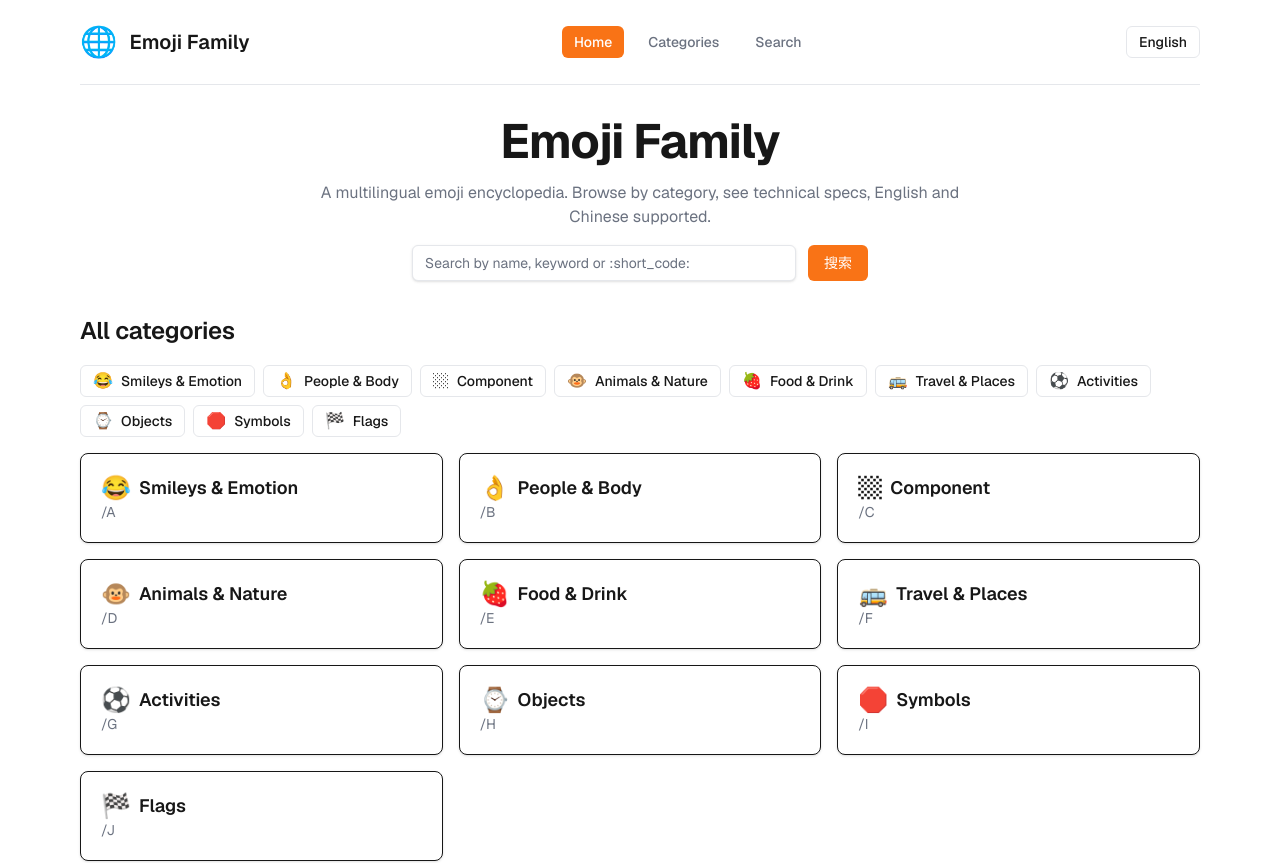
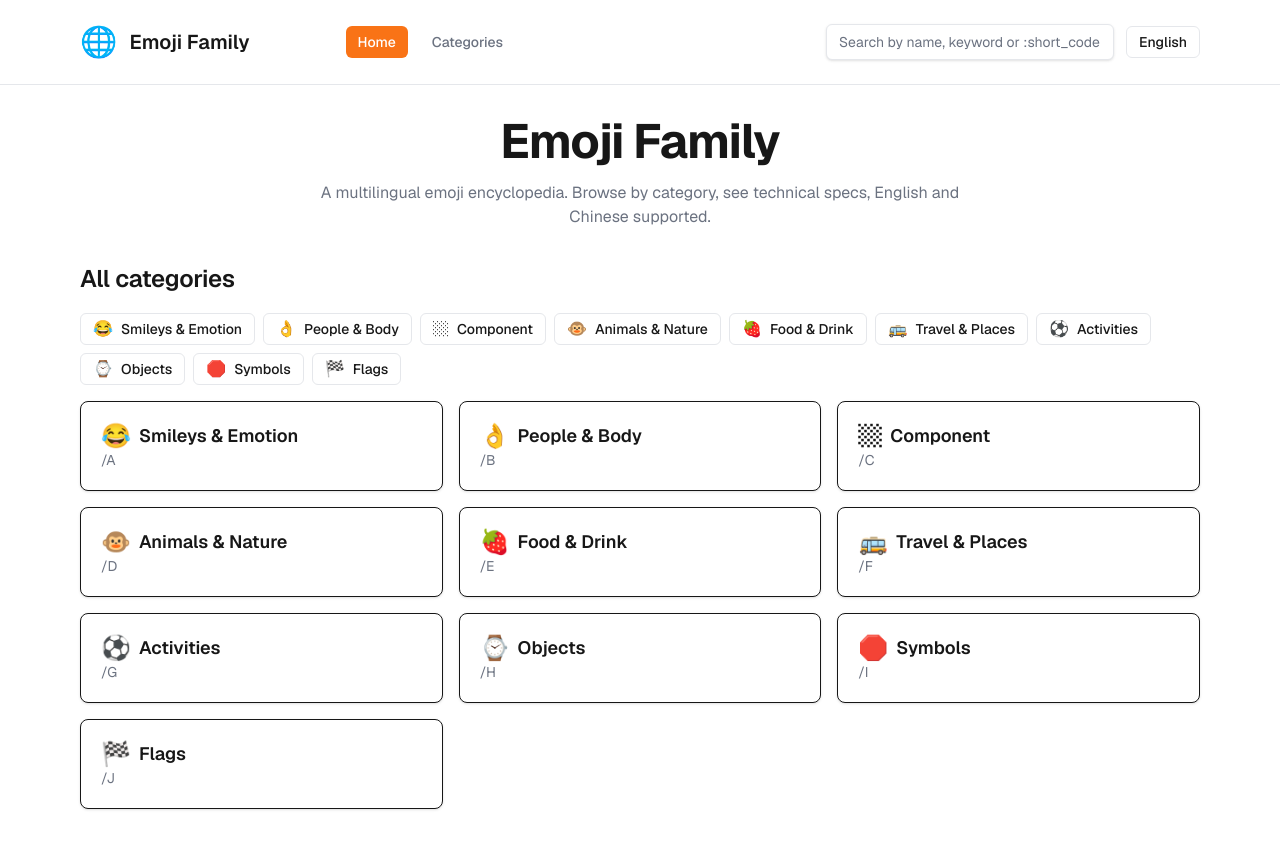
Before and after one commit to aisin/emoji-family-next, a Next.js app: page /en in a window 1280 px wide. Shown: the top 863 px of the page. Built offline with nearby package versions, Linux system fonts and the light colour scheme.

Commit message:
style: header 调整

```diff
--- a/src/app/[lang]/layout.tsx
+++ b/src/app/[lang]/layout.tsx
@@ -18,12 +18,16 @@ export default async function LangLayout({
   const resolved = await Promise.resolve(params);
   const lang = normalizeLang(resolved.lang);
   return (
-    <div className="container" lang={lang}>
+    <div lang={lang}>
+      {/* Full-width header */}
       <Header lang={lang as SupportedLanguage} />
-      <main id="main" className="py-8">{children}</main>
-      <BackToTop />
-      <ToastProvider />
-      <Footer lang={lang as SupportedLanguage} />
+      {/* Constrained content area */}
+      <div className="container">
+        <main id="main" className="py-8">{children}</main>
+        <BackToTop />
+        <ToastProvider />
+        <Footer lang={lang as SupportedLanguage} />
+      </div>
     </div>
   );
 }
--- a/src/app/[lang]/page.tsx
+++ b/src/app/[lang]/page.tsx
@@ -46,9 +46,6 @@ export default async function HomePage({
 <p className="text-muted-foreground max-w-2xl mx-auto">
           {t.home.tagline}
         </p>
-        <div className="flex justify-center">
-          <SearchBox lang={lang} placeholder={t.home.search_placeholder} />
-        </div>
       </section>
 
       <section className="section space-y-4">
--- a/src/app/[lang]/search/page.tsx
+++ b/src/app/[lang]/search/page.tsx
@@ -1,96 +1,12 @@
-import { searchEmojis } from "@/app/lib/search";
+import { redirect } from "next/navigation";
 import type { SupportedLanguage } from "@/app/lib/i18n";
-import Link from "next/link";
-import { uiText } from "@/app/lib/ui-strings";
-import type { Metadata } from "next";
-import { Card } from "@/app/ui/shadcn/card";
-import { Button } from "@/app/ui/shadcn/button";
-import SearchBox from "@/app/ui/SearchBox";
-import RecentSearches from "@/app/ui/RecentSearches";
-import { POPULAR_QUERIES } from "@/app/lib/search-config";
 
-export const metadata: Metadata = {
-  robots: { index: false, follow: true },
-};
-
-export default async function SearchPage({
+// Search page removed — keep the file minimal and redirect to home
+export default async function RemovedSearchPage({
   params,
-  searchParams,
 }: {
   params: Promise<{ lang: SupportedLanguage }>;
-  searchParams: Promise<{ q?: string }>;
 }) {
   const { lang } = await Promise.resolve(params);
-  const sp = await Promise.resolve(searchParams);
-  const q = (sp.q ?? "").toString();
-  const results = q ? searchEmojis(q, lang) : [];
-  const t = uiText(lang);
-
-  return (
-    <div className="space-y-6 section">
-      <h1 className="section-title">{t.search.title}</h1>
-      <div className="flex">
-        <SearchBox lang={lang} placeholder={t.home.search_placeholder} autoFocus />
-      </div>
-      {q ? (
-        <p className="text-muted-foreground">{t.search.results_count(results.length, q)}</p>
-      ) : (
-        <>
-          <p className="text-muted-foreground">{t.search.start_typing}</p>
-          <div className="flex flex-col gap-3">
-            <div className="flex flex-wrap items-center gap-2 text-sm">
-              <span className="text-muted-foreground">{t.search.popular_label}</span>
-              {(POPULAR_QUERIES[lang] ?? t.search.examples).map((ex) => (
-                <Button asChild key={ex} variant="outline" size="sm">
-                  <Link href={`/${lang}/search?q=${encodeURIComponent(ex)}`}>{ex}</Link>
-                </Button>
-              ))}
-            </div>
-            <RecentSearches lang={lang} />
-          </div>
-        </>
-      )}
-
-      {q && results.length === 0 ? (
-        <div className="text-center text-muted-foreground py-12 border border-border rounded-md">
-          {t.search.no_results(q)}
-          <div className="mt-3 flex items-center justify-center gap-3">
-            <Button asChild variant="outline" size="sm">
-              <Link href={`/${lang}/categories`} aria-label={t.common.browse_categories}>{t.common.browse_categories}</Link>
-            </Button>
-            <Button asChild variant="outline" size="sm">
-              <Link href={`/${lang}`} aria-label={t.common.back_home}>{t.common.back_home}</Link>
-            </Button>
-          </div>
-          <div className="mt-3 flex items-center justify-center gap-2 text-sm">
-            <span>{t.search.try_examples}</span>
-            {t.search.examples.slice(0, 3).map((ex) => (
-              <Button asChild key={ex} variant="outline" size="sm">
-                <Link href={`/${lang}/search?q=${encodeURIComponent(ex)}`}>{ex}</Link>
-              </Button>
-            ))}
-          </div>
-        </div>
-      ) : (
-        <div className="grid gap-4 grid-cols-1 md:grid-cols-2 lg:grid-cols-3">
-          {results.map((e) => (
-            <Link
-              key={e.base_info.unicode}
-              href={`/${lang}/emoji/${encodeURIComponent(e.base_info.unicode)}`}
-              prefetch={false}
-              className="group block rounded-lg focus:outline-none focus-visible:ring-2 focus-visible:ring-ring"
-              aria-label={t.search.view_details_aria(e.base_info.short_name)}
-            >
-              <Card className="p-5 transition-shadow hover:shadow-md">
-                <div className="text-4xl">{e.emoji}</div>
-                <div className="text-lg font-semibold">{e.base_info.short_name}</div>
-                <div className="text-sm text-muted-foreground">{e.base_info.unicode}</div>
-                <span className="sr-only">{t.common.view_details}</span>
-              </Card>
-            </Link>
-          ))}
-        </div>
-      )}
-    </div>
-  );
+  redirect(`/${lang}`);
 }
--- a/src/app/ui/Header.tsx
+++ b/src/app/ui/Header.tsx
@@ -6,54 +6,34 @@ import { uiText } from "@/app/lib/ui-strings";
 import { Sheet, SheetContent, SheetTrigger, SheetHeader, SheetTitle, SheetDescription } from "@/app/ui/shadcn/sheet";
 import { Button } from "@/app/ui/shadcn/button";
 import { Menu } from "lucide-react";
+import SearchBox from "@/app/ui/SearchBox";
+import MobileSearch from "@/app/ui/MobileSearch";
 
 export default function Header({ lang }: { lang: SupportedLanguage }) {
   const t = uiText(lang);
   return (
     <header className="header-sticky py-6">
 <a href="#main" className="sr-only focus:not-sr-only focus:fixed focus:top-2 focus:left-2 focus:z-50 focus:bg-primary focus:text-primary-foreground focus:px-3 focus:py-2 focus:rounded-md">{t.header.skip_to_content}</a>
-      <div className="flex items-center justify-between">
+      <div className="container relative">
+        <div className="flex items-center justify-between gap-4">
+          {/* Left: logo + nav */}
+          <div className="flex items-center gap-4 md:gap-20 lg:gap-24">
             <Link href={`/${lang}`} className="flex items-center gap-3 text-xl font-semibold">
               <span className="text-3xl">🌐</span>
               <span>Emoji Family</span>
             </Link>
             {/* Desktop nav */}
             <HeaderNav lang={lang} />
-        {/* Desktop language switcher */}
+          </div>
+          {/* Right: search + language */}
           <div className="hidden md:flex items-center gap-3">
+            <div className="w-72">
+              <SearchBox lang={lang} placeholder={t.home.search_placeholder} withSubmitButton={false} />
+            </div>
             <LanguageSwitcher currentLang={lang} />
           </div>
-        {/* Mobile menu */}
-        <div className="md:hidden">
-          <Sheet>
-            <SheetTrigger asChild>
-              <Button variant="outline" size="sm" aria-label="Open menu">
-                <Menu className="h-5 w-5" />
-              </Button>
-            </SheetTrigger>
-            <SheetContent side="right">
-              <SheetHeader>
-                <SheetTitle>Menu</SheetTitle>
-                <SheetDescription>Press Esc to close</SheetDescription>
-              </SheetHeader>
-              <div className="mt-4 space-y-4">
-                <nav className="flex flex-col gap-2" aria-label="Primary">
-                  <Button asChild variant="ghost" size="sm">
-                    <Link href={`/${lang}`}>{t.header.home}</Link>
-                  </Button>
-                  <Button asChild variant="ghost" size="sm">
-                    <Link href={`/${lang}/categories`}>{t.header.categories}</Link>
-                  </Button>
-                  <Button asChild variant="ghost" size="sm">
-                    <Link href={`/${lang}/search`}>{t.header.search}</Link>
-                  </Button>
-                </nav>
-                <div className="pt-2 border-t">
-                  <LanguageSwitcher currentLang={lang} />
-                </div>
-              </div>
-            </SheetContent>
-          </Sheet>
+          {/* Mobile search toggle + menu in same row */}
+          <MobileSearch lang={lang} placeholder={t.home.search_placeholder} />
         </div>
       </div>
     </header>
--- a/src/app/ui/HeaderNav.tsx
+++ b/src/app/ui/HeaderNav.tsx
@@ -11,11 +11,9 @@ export default function HeaderNav({ lang }: { lang: SupportedLanguage }) {
   const t = uiText(lang);
   const home = `/${lang}`;
   const categories = `/${lang}/categories`;
-  const search = `/${lang}/search`;
 
   const isHome = pathname === home;
   const isCategories = pathname?.startsWith(categories) ?? false;
-  const isSearch = pathname?.startsWith(search) ?? false;
 
   return (
     <nav aria-label="Primary" className="hidden md:flex items-center gap-3 text-sm text-muted-foreground">
@@ -29,11 +27,6 @@ export default function HeaderNav({ lang }: { lang: SupportedLanguage }) {
           {t.header.categories}
         </Link>
       </Button>
-      <Button asChild variant={isSearch ? "default" : "ghost"} size="sm">
-        <Link href={search} aria-current={isSearch ? "page" : undefined}>
-          {t.header.search}
-        </Link>
-      </Button>
     </nav>
   );
 }
--- /dev/null
+++ b/src/app/ui/MobileSearch.tsx
@@ -0,0 +1,67 @@
+"use client";
+
+import { useState } from "react";
+import { Button } from "@/app/ui/shadcn/button";
+import { Search as SearchIcon, Menu } from "lucide-react";
+import SearchBox from "@/app/ui/SearchBox";
+import type { SupportedLanguage } from "@/app/lib/i18n";
+import { uiText } from "@/app/lib/ui-strings";
+import Link from "next/link";
+import { Sheet, SheetContent, SheetTrigger, SheetHeader, SheetTitle, SheetDescription } from "@/app/ui/shadcn/sheet";
+import LanguageSwitcher from "@/app/ui/LanguageSwitcher";
+
+export default function MobileSearch({
+  lang,
+  placeholder,
+}: {
+  lang: SupportedLanguage;
+  placeholder: string;
+}) {
+  const [open, setOpen] = useState(false);
+  const t = uiText(lang);
+  return (
+    <div className="md:hidden">
+      <div className="flex items-center justify-end gap-2">
+        <Button
+          variant="outline"
+          size="sm"
+          aria-label={open ? "Close search" : "Open search"}
+          onClick={() => setOpen((v) => !v)}
+        >
+          <SearchIcon className="h-5 w-5" />
+        </Button>
+        <Sheet>
+          <SheetTrigger asChild>
+            <Button variant="outline" size="sm" aria-label="Open menu">
+              <Menu className="h-5 w-5" />
+            </Button>
+          </SheetTrigger>
+          <SheetContent side="right">
+            <SheetHeader>
+              <SheetTitle>Menu</SheetTitle>
+              <SheetDescription>Press Esc to close</SheetDescription>
+            </SheetHeader>
+            <div className="mt-4 space-y-4">
+              <nav className="flex flex-col gap-2" aria-label="Primary">
+                <Button asChild variant="ghost" size="sm">
+                  <Link href={`/${lang}`}>{t.header.home}</Link>
+                </Button>
+                <Button asChild variant="ghost" size="sm">
+                  <Link href={`/${lang}/categories`}>{t.header.categories}</Link>
+                </Button>
+              </nav>
+              <div className="pt-2 border-t">
+                <LanguageSwitcher currentLang={lang} />
+              </div>
+            </div>
+          </SheetContent>
+        </Sheet>
+      </div>
+      {open && (
+<div className="absolute left-0 right-0 top-full z-40 fade-in w-full px-4 py-3">
+          <SearchBox lang={lang} placeholder={placeholder} withSubmitButton={false} autoFocus />
+        </div>
+      )}
+    </div>
+  );
+}
--- a/src/app/ui/SearchBox.tsx
+++ b/src/app/ui/SearchBox.tsx
@@ -15,10 +15,12 @@ export default function SearchBox({
   lang,
   placeholder,
   autoFocus = false,
+  withSubmitButton = true,
 }: {
   lang: SupportedLanguage;
   placeholder: string;
   autoFocus?: boolean;
+  withSubmitButton?: boolean;
 }) {
   const [q, setQ] = useState("");
   const router = useRouter();
@@ -88,11 +90,16 @@ export default function SearchBox({
           }
           window.localStorage.setItem(KEY, JSON.stringify(dedup));
         } catch {}
-        router.push(`/${lang}/search?${params.toString()}`);
+        const target = suggestions[activeIdx]?.unicode || suggestions[0]?.unicode;
+        if (target) {
+          router.push(`/${lang}/emoji/${encodeURIComponent(target)}`);
+        } else {
+          router.push(`/${lang}`);
+        }
         setOpen(false);
       }}
       ref={formRef}
-      className="relative flex items-center gap-3"
+      className="relative flex items-center gap-3 w-full"
       role="search"
     >
       <label htmlFor="search-input" className="sr-only">{t.search.title}</label>
@@ -147,15 +154,17 @@ export default function SearchBox({
           }
         }}
         placeholder={placeholder}
-        className="w-full md:w-96"
+        className="w-full"
         aria-label={t.search.title}
         autoComplete="off"
         inputMode="search"
         autoFocus={autoFocus}
       />
-      <Button type="submit" aria-label="Search">
-        搜索
-      </Button>
+      {withSubmitButton && (
+        <Button type="submit" aria-label="Search">
+          搜索
+        </Button>
+      )}
 
       {open && q.trim().length >= 2 && suggestions.length > 0 && (
         <div className="absolute left-0 right-0 top-full mt-2 z-40">
```
Also changed, not shown: src/app/globals.css (+8 -0 lines). Lines whose indentation alone changed are shown as unchanged.
